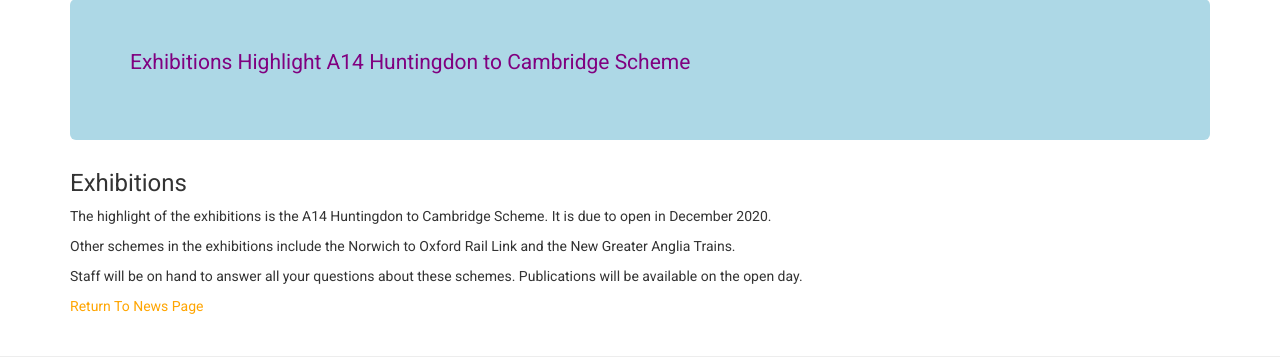
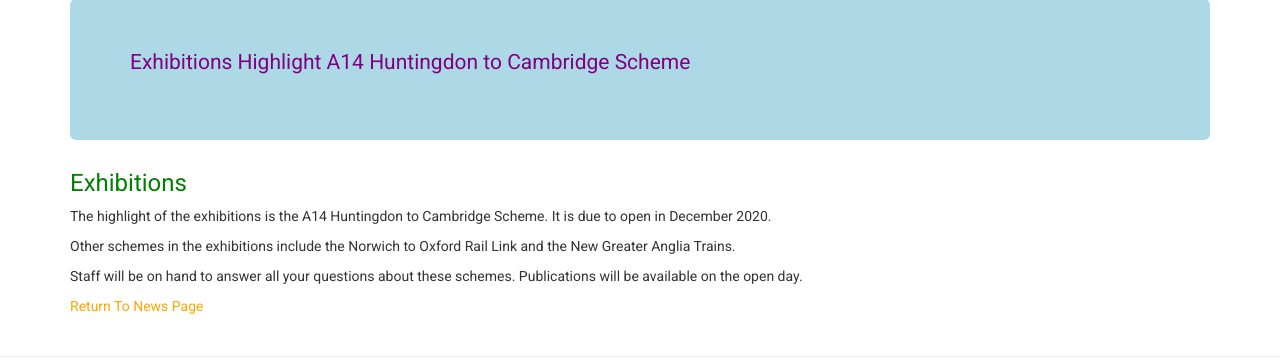
Before and after one commit to derektypist/scheme-tracker, a Django app: page /exhibitions/ in a window 1280 px wide. Shown: the part 187-550 px from the top of the page. Run offline with Django 3.2, Linux system fonts and the light colour scheme; some libraries are stand-ins or nearby versions.

Commit message:
Applied exhibtions-headings class in custom.css

```diff
--- a/exhibitions/templates/exhibitions.html
+++ b/exhibitions/templates/exhibitions.html
@@ -7,7 +7,7 @@
 </div>
 
 <!-- Display Heading -->
-<h3>Exhibitions</h3>
+<h3 class="exhibitions-headings">Exhibitions</h3>
 
 <!-- Display Information -->
 <p>The highlight of the exhibitions is the A14 Huntingdon to Cambridge Scheme.
--- a/static/css/custom.css
+++ b/static/css/custom.css
@@ -65,8 +65,6 @@
     color: turquoise;
     text-decoration: none;
 }
-
-
 
 
 .icon-bar {
@@ -218,3 +216,9 @@
     font-family: "Roboto", Arial, Verdana, sans-serif;
     color: blue;
 }
+
+/* Headings in Exhibitions Page */
+.exhibitions-headings {
+    font-family: "Roboto", Arial, Verdana, sans-serif;
+    color: green;
+}
```
